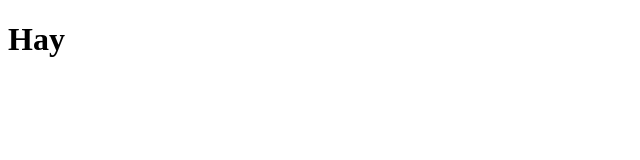
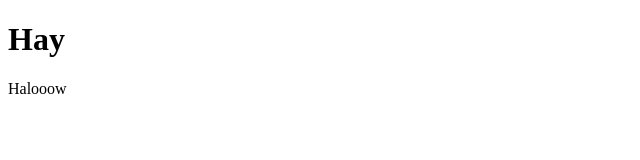
Before and after one commit to WahidPrayogo/test, a plain HTML site: page index.html in a window 1280 px wide. Shown: the full height of the page, 0-640 px from the left. Drawn offline with Linux system fonts and the light colour scheme.

Commit message:
menambahkan paragraf

```diff
--- a/index.html
+++ b/index.html
@@ -7,5 +7,6 @@
 </head>
 <body>
     <h1>Hay</h1>
+    <p>Halooow</p>
 </body>
 </html>
```
